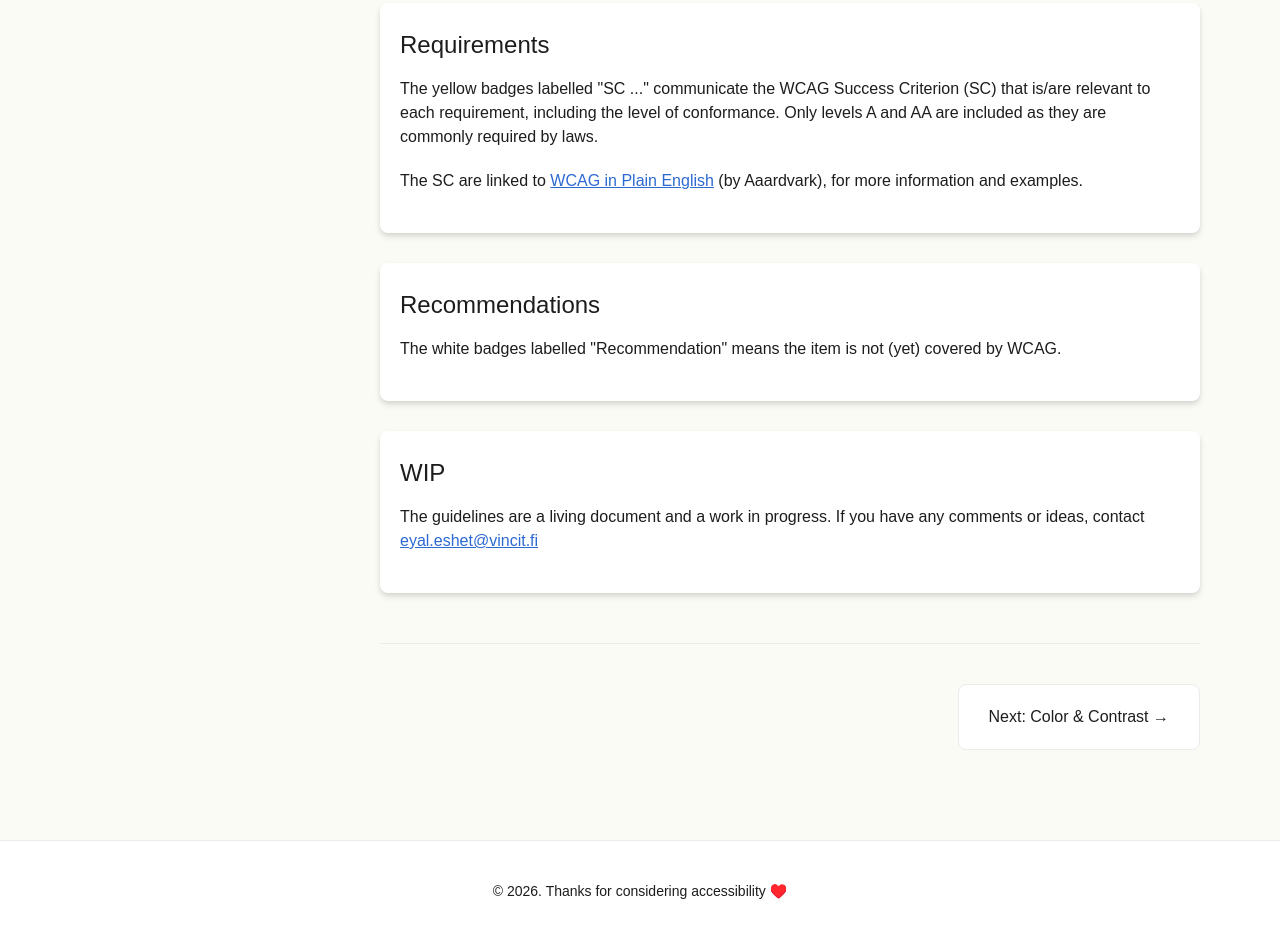
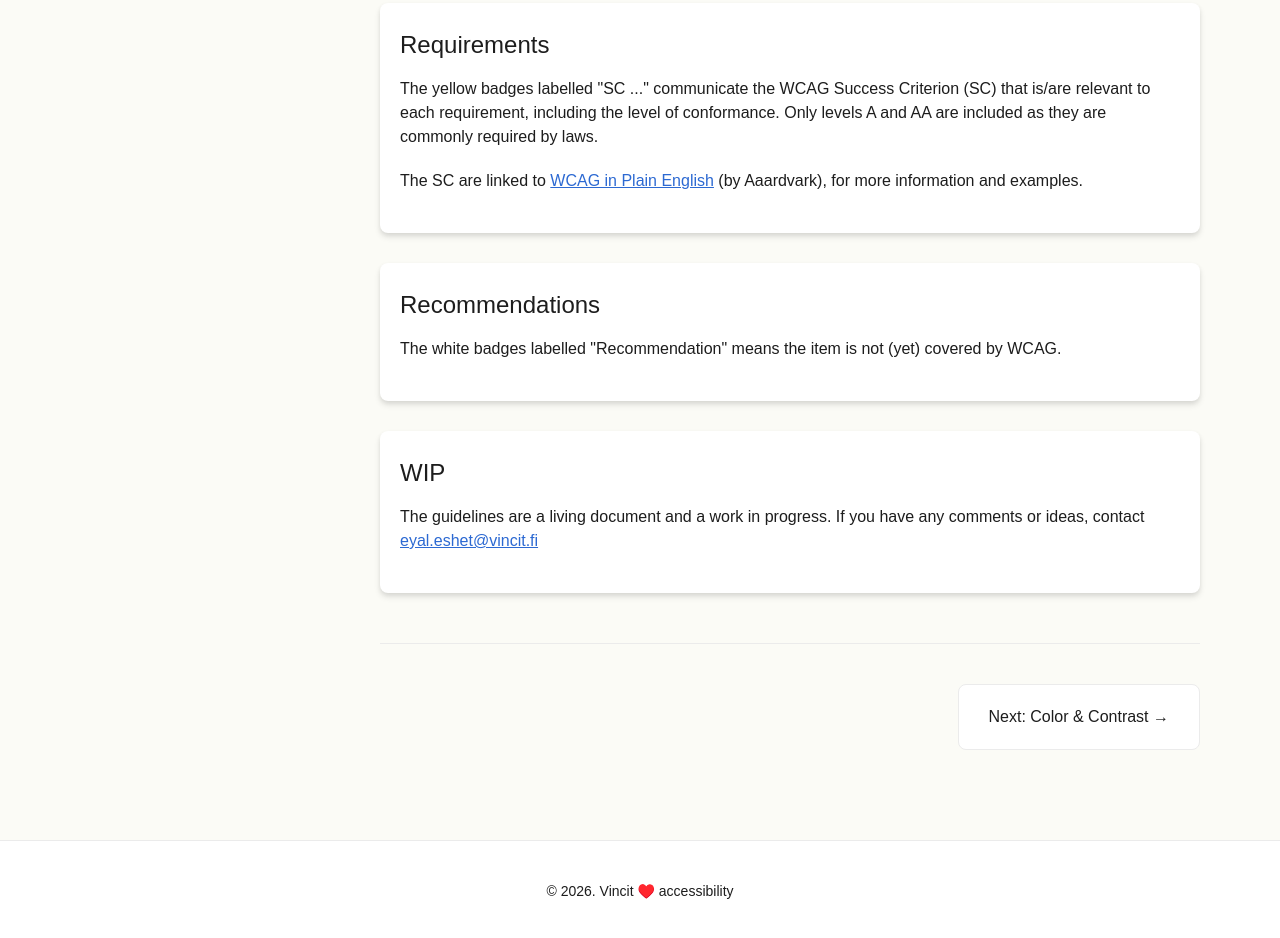
Before and after one commit to eyalito5/a11y-design-guidelines, a website: page index.html in a window 1280 px wide. Shown: the part 1379-2317 px from the top of the page. Drawn offline with Linux system fonts and the light colour scheme; a web font is replaced by a local one.

Commit message:
update footer text

```diff
--- a/index.html
+++ b/index.html
@@ -194,7 +194,7 @@
     </div>
 
     <footer>
-      <p>© 2026. Thanks for considering accessibility ♥️</p>
+      <p>© 2026. Vincit ♥️ accessibility</p>
     </footer>
 
     <script src="js/navigation.js"></script>
```
Also changed, not shown: public/animations.html (+1 -1 lines), public/color-contrast.html (+1 -1 lines), public/forms.html (+1 -1 lines), public/images.html (+1 -1 lines), public/navigation-interaction.html (+1 -1 lines), public/patterns.html (+1 -1 lines), public/structure.html (+1 -1 lines), public/typography.html (+1 -1 lines), public/video-audio.html (+1 -1 lines).
